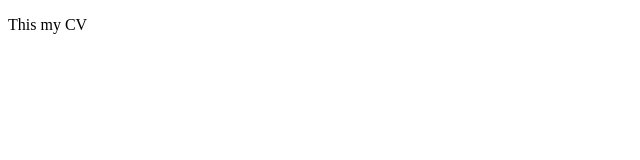
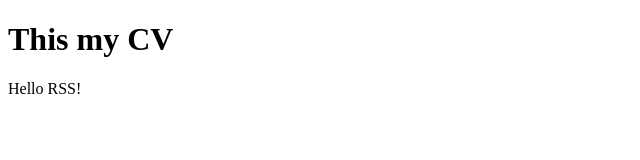
Before and after one commit to RomanGargosow/rsschool-cv, a plain HTML site: page index.html in a window 1280 px wide. Shown: the whole page, without its empty margins (0-640 px from the left). Drawn offline with Linux system fonts and the light colour scheme.

Commit message:
feat: update index.html

```diff
--- a/index.html
+++ b/index.html
@@ -9,7 +9,8 @@
 </head>
 
 <body>
-    <p>This my CV</p>
+    <h1>This my CV</h1>
+    <p>Hello RSS!</p>
 </body>
 
 </html>
```
